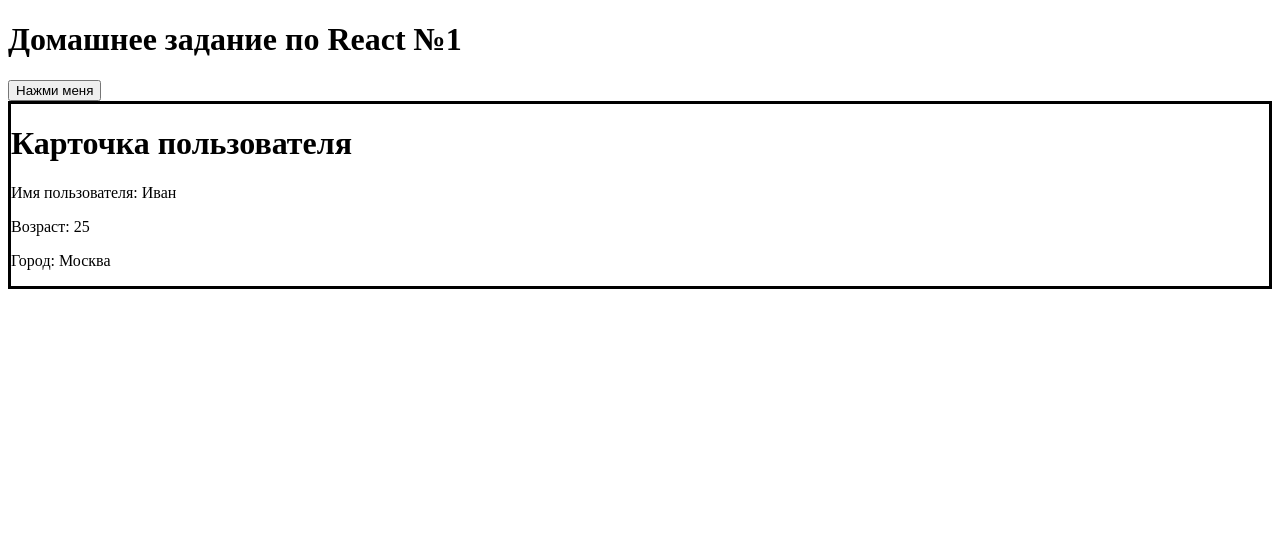
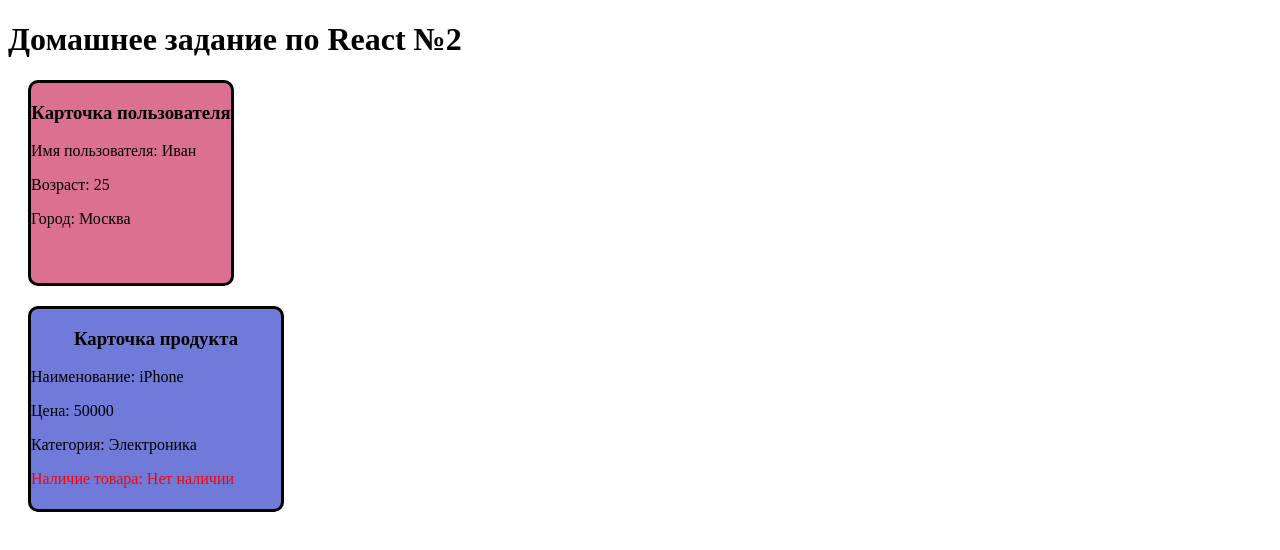
Before and after one commit to ZloiZebr/REACT, a React (Vite) app in the folder frontend/: page / in a window 1280 px wide. Shown: the top 550 px of the page. Built offline with nearby package versions, Linux system fonts and the light colour scheme.

Commit message:
HomeWorkreact №2

```diff
--- a/frontend/src/App.jsx
+++ b/frontend/src/App.jsx
@@ -1,15 +1,13 @@
 import { useState } from "react"
 import UserCard from "./components/UI/UserCard/UserCard"
+import Product from "./components/UI/Product/Product"
 
 function App() {
   return(
     <div>
-      <h1>Домашнее задание по React №1</h1>
-      <button onClick= { () => alert("Hello World")
-      } >
-        Нажми меня
-      </button>
+      <h1>Домашнее задание по React №2</h1>
       <UserCard  name="Иван" age={25} city="Москва"/>
+      <Product title="iPhone" price={50000} category="Электроника" inStock={false} />
     </div>
   )
 }
--- /dev/null
+++ b/frontend/src/components/UI/Product/Product.jsx
@@ -0,0 +1,18 @@
+import styles from './Product.module.css'
+
+const Product = ({title, price, category, inStock}) => (
+    <div className = {styles.product}>
+        <h3 className = {styles.title}>Карточка продукта</h3>
+        <p>Наименование: {title}</p>
+        <p>Цена: {price}</p>
+        <p>Категория: {category}</p>
+        {inStock? (
+            <p className = {styles.available}> Наличие товара: В наличии </p>
+        ):
+        (
+            <p className = {styles.notAvailable}> Наличие товара: Нет наличии </p>
+            )}
+    </div>
+)
+
+export default Product
--- /dev/null
+++ b/frontend/src/components/UI/Product/Product.module.css
@@ -0,0 +1,26 @@
+.product{
+    margin:20px;
+    height: 200px;
+    width:250px;
+    border: 3px solid black;
+    border-radius: 10px;
+    background-color: rgb(112, 122, 216);
+}
+
+.title{
+    width:100%;
+    text-align: center;
+
+}
+
+.available{
+    color:green;
+    font-weight: 200;
+    font-style: italic;
+}
+
+.notAvailable{
+    color:red;
+    font-weight: 500;
+    font-style:normal;
+}
--- a/frontend/src/components/UI/UserCard/UserCard.jsx
+++ b/frontend/src/components/UI/UserCard/UserCard.jsx
@@ -2,7 +2,7 @@ import styles from './UserCard.module.css'
 
 const UserCard = ({name,age,city}) => (
     <div className = {styles.UserCard}>
-        <h1>Карточка пользователя</h1>
+        <h3 className = {styles.title}>Карточка пользователя</h3>
         <p>Имя пользователя: {name}</p>
         <p>Возраст: {age}</p>
         <p>Город: {city}</p>
--- a/frontend/src/components/UI/UserCard/UserCard.module.css
+++ b/frontend/src/components/UI/UserCard/UserCard.module.css
@@ -1,3 +1,14 @@
 .UserCard{
+    margin:20px;
+    height: 200px;
+    width:200px;
     border: 3px solid black;
+    border-radius: 10px;
+    background-color: palevioletred;
 }
+
+.title{
+    width:100%;
+    text-align: center;
+
+}
```
